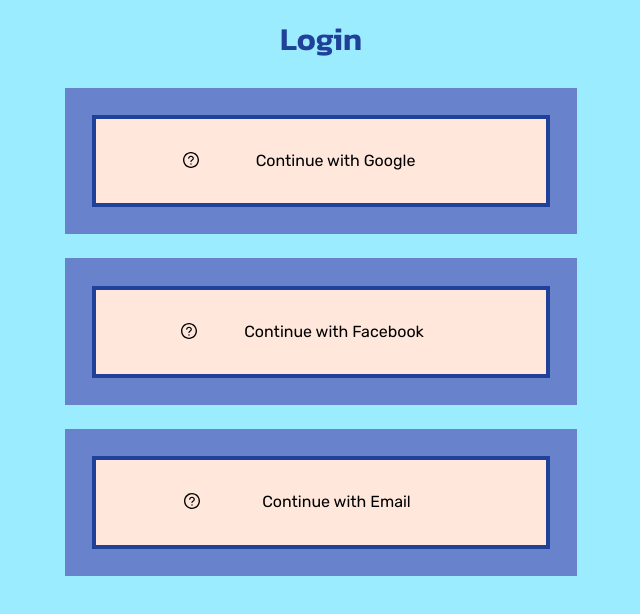
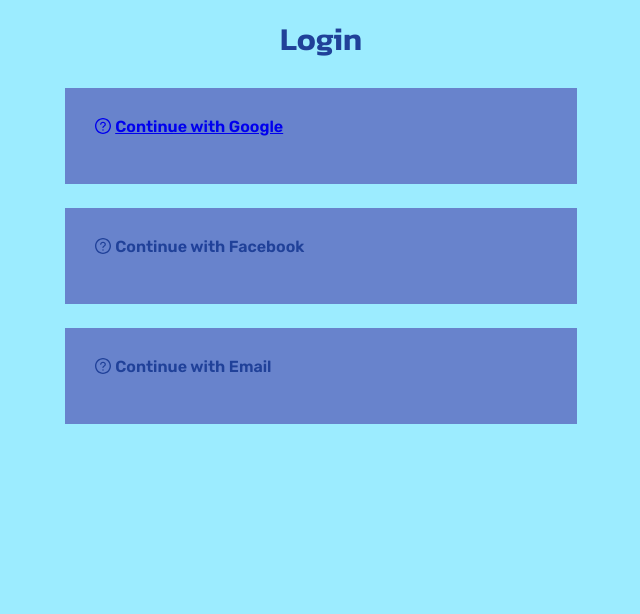
Before and after one commit to finwall/Project5, a React (Create React App) app in the folder front-end/: page /login in a window 1280 px wide. Shown: the top 614 px of the page, without its empty margins (319-959 px from the left). Built offline with nearby package versions, Linux system fonts and the light colour scheme.

Commit message:
Changed button to anchor (See note) THIS WILL BREAK THE STYLING. This is being done to test the connection to OAuth.

```diff
--- a/front-end/src/components/button-loginWith.jsx
+++ b/front-end/src/components/button-loginWith.jsx
@@ -1,6 +1,8 @@
 import { useRef } from 'react';
 import { QuestionCircleOutlined } from '@ant-design/icons';
 import './button-loginWith.css';
+
+// <a th:href="/@{/oauth2/authorization/google}">Login with Google</a>
 
 /**
  * Props:
@@ -18,11 +20,11 @@
     // const icon = props.icon || '../assets/icons/notfound.svg';
     const icon = props.icon;
 
-    const buttonRef = useRef();
+    // const buttonRef = useRef();
 
     return (
         <div className="loginButtonWrapper">
-            <button ref={buttonRef} onClick={onClick}>
+            <a href={props.href}>
                 <table>
                     <tr>
                         <td className='image'> { /* Icon image */}
@@ -35,7 +37,7 @@
                         </td>
                     </tr>
                 </table>
-            </button>
+            </a>
         </div>
     )
 }
--- a/front-end/src/components/screens/login.jsx
+++ b/front-end/src/components/screens/login.jsx
@@ -25,7 +25,7 @@
     return (
         <div id='loginWrapper'>
             <h1>Login</h1>
-            <LoginWith>Google</LoginWith>
+            <LoginWith href="@{/oauth2/authorization/google/}">Google</LoginWith>
             <LoginWith>Facebook</LoginWith>
             <LoginWith onClick={displayEmailLogin}>Email</LoginWith>
             {emailLoginForm}
```
